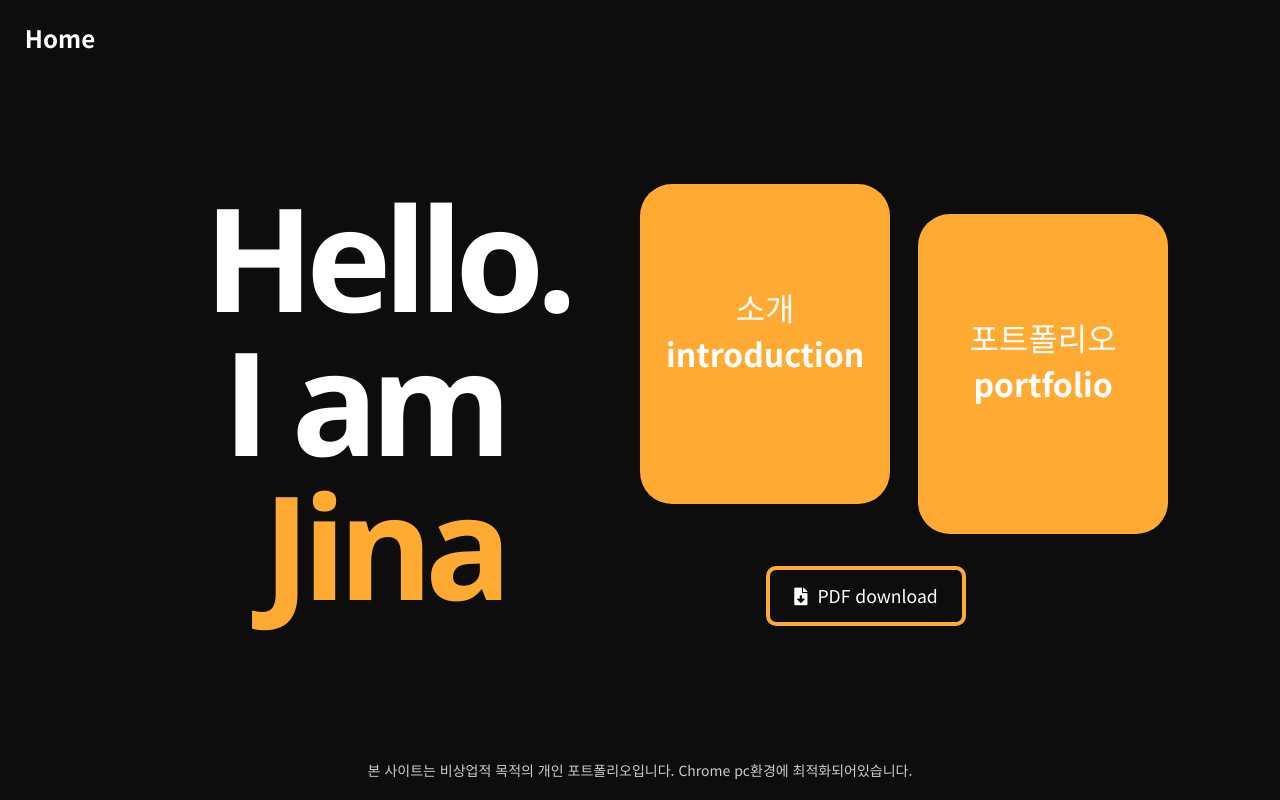
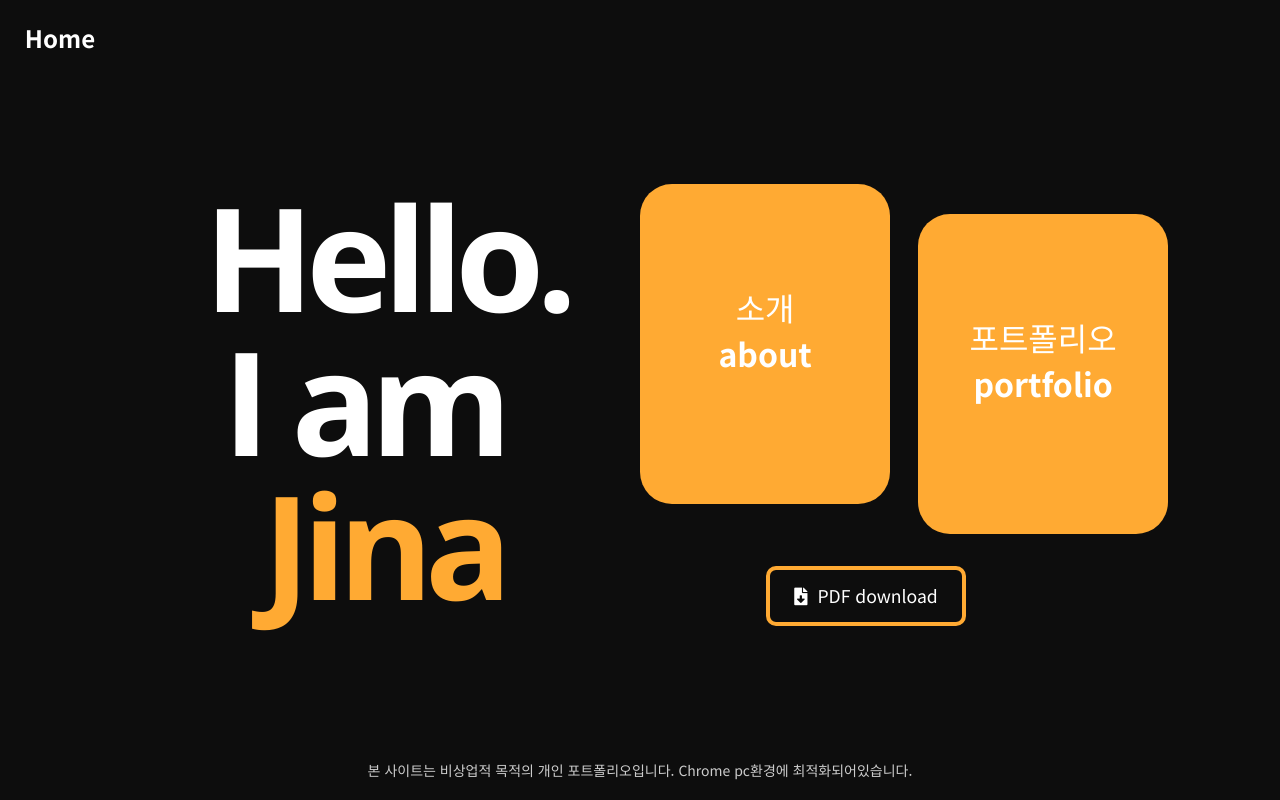
Before and after one commit to njina/portfolio, a plain HTML site: page html/main.html in a window 1280 px wide. Drawn offline with nearby package versions, Linux system fonts and the light colour scheme.

Commit message:
main페이지 문구 수정

```diff
--- a/html/main.html
+++ b/html/main.html
@@ -59,7 +59,7 @@
 					<ul class="clearfix">
 						<li><a href="./resume.html">
 							<span class="text_kr">소개</span><br>
-							<span class="text_en">introduction</span>
+							<span class="text_en">about</span>
 						</a></li>
 						<li><a href="./work.html">
 							<span class="text_kr">포트폴리오</span><br>
```
